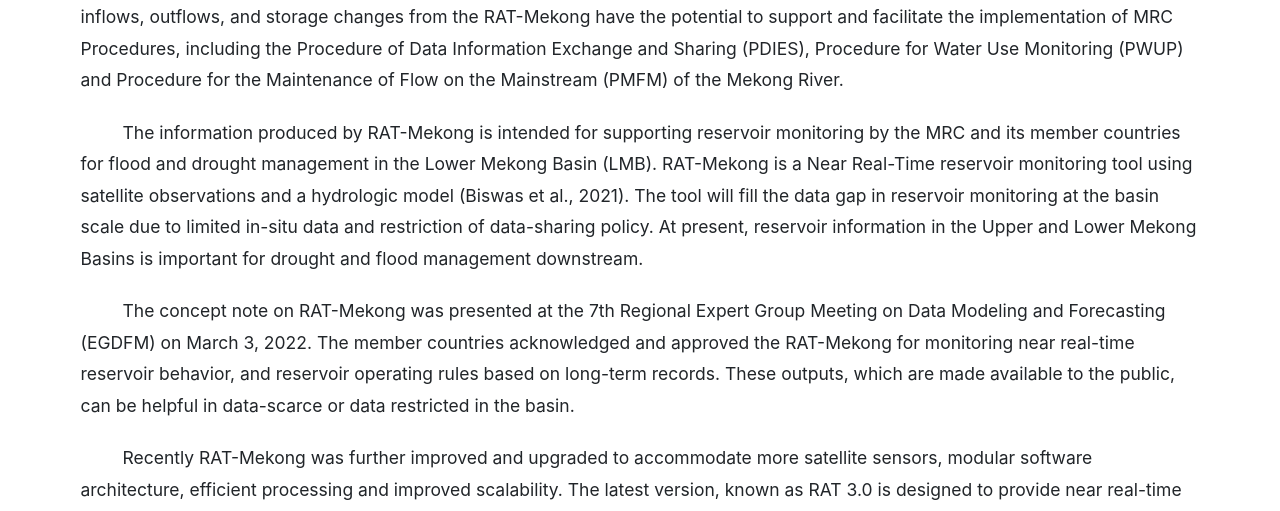
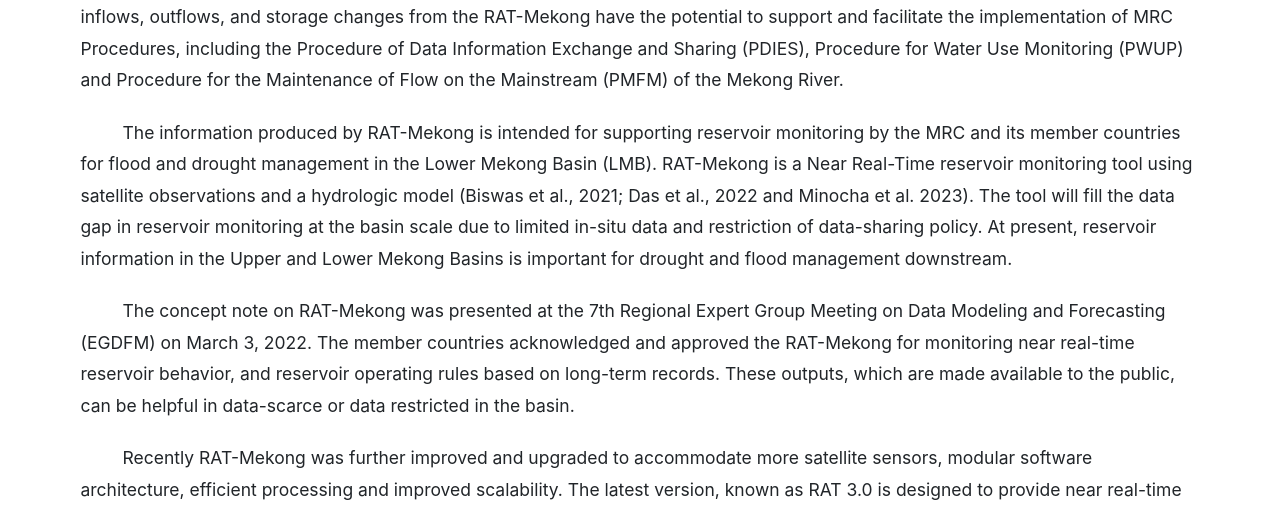
Before and after one commit to Servir-Mekong/rat_mekong, a Django app: template templates/about.html in a window 1280 px wide. Shown: the part 841-1352 px from the top of the page. Run offline with Django 3.2, Linux system fonts and the light colour scheme; the template is opened without the code that fills it, so the values that code supplies are empty; some libraries are stand-ins or nearby versions; some web fonts are replaced.

Commit message:
add citation

```diff
--- a/templates/about.html
+++ b/templates/about.html
@@ -22,7 +22,7 @@
     <span class="fw-bold ps-5"><a href="https://servir.adpc.net/" target="_blank" rel="noopener noreferrer">SERVIR-SEA</a></span> works in partnership with leading regional organizations such as the Mekong River Commission (MRC) to help the five countries in the Lower Mekong Region use the information provided by Earth-observing satellites and geospatial technologies to manage climate risks. The region includes Cambodia, Lao PDR, Myanmar (Burma), Thailand, and Vietnam. The Asian Disaster Preparedness Center (ADPC), a recognized leader in strengthening disaster resilience in Asia, is the prime implementer for SERVIR-SEA. Three other consortium partners, Spatial Informatics Group (SIG), Stockholm Environment Institute (SEI), and Deltares, assist in implementing the SERVIR-SEA program and bring exceptional capabilities to help deliver services to the region.
   </p>
   <p class="fs-5 pt-2"><span class="ps-5">RAT-Mekong</span> supports the MRC in developing indicator monitoring of the MRC's Drought Management Strategy (DMS) 2020-2025, referred to as the reservoir monitoring indicator, as well as MRC's Flood Management and Mitigation (FMM) Strategy 2021-2030. The tool has been identified in the MRC multi-year work plan for 2021-2022. Moreover, the reservoir information such as estimated inflows, outflows, and storage changes from the RAT-Mekong have the potential to support and facilitate the implementation of MRC Procedures, including the Procedure of Data Information Exchange and Sharing (PDIES), Procedure for Water Use Monitoring (PWUP) and Procedure for the Maintenance of Flow on the Mainstream (PMFM) of the Mekong River.</p>
-  <p class="fs-5 pt-2"><span class="ps-5">The information</span> produced by RAT-Mekong is intended for supporting reservoir monitoring by the MRC and its member countries for flood and drought management in the Lower Mekong Basin (LMB). RAT-Mekong is a Near Real-Time reservoir monitoring tool using satellite observations and a hydrologic model (Biswas et al., 2021). The tool will fill the data gap in reservoir monitoring at the basin scale due to limited in-situ data and restriction of data-sharing policy. At present, reservoir information in the Upper and Lower Mekong Basins is important for drought and flood management downstream.</p>
+  <p class="fs-5 pt-2"><span class="ps-5">The information</span> produced by RAT-Mekong is intended for supporting reservoir monitoring by the MRC and its member countries for flood and drought management in the Lower Mekong Basin (LMB). RAT-Mekong is a Near Real-Time reservoir monitoring tool using satellite observations and a hydrologic model (Biswas et al., 2021; Das et al., 2022 and Minocha et al. 2023). The tool will fill the data gap in reservoir monitoring at the basin scale due to limited in-situ data and restriction of data-sharing policy. At present, reservoir information in the Upper and Lower Mekong Basins is important for drought and flood management downstream.</p>
   <p class="fs-5 pt-2"><span class="ps-5">The concept</span> note on RAT-Mekong was presented at the 7th Regional Expert Group Meeting on Data Modeling and Forecasting (EGDFM) on March 3, 2022. The member countries acknowledged and approved the RAT-Mekong for monitoring near real-time  reservoir behavior, and reservoir operating rules based on long-term records. These outputs, which are made available to the public, can be helpful in data-scarce or data restricted in the basin.</p>
   <p class="fs-5 pt-2"><span class="ps-5">Recently </span>RAT-Mekong was further improved and upgraded to accommodate more satellite sensors, modular software architecture, efficient processing and improved scalability. The latest version, known as RAT 3.0 is designed to provide near real-time updates on the reservoir state at sub-weekly time scales ranging from 2-5 days.</p>
   <h4 class="h-5 fw-bold mt-5">Objectives of the RAT-Mekong</h4>
```
